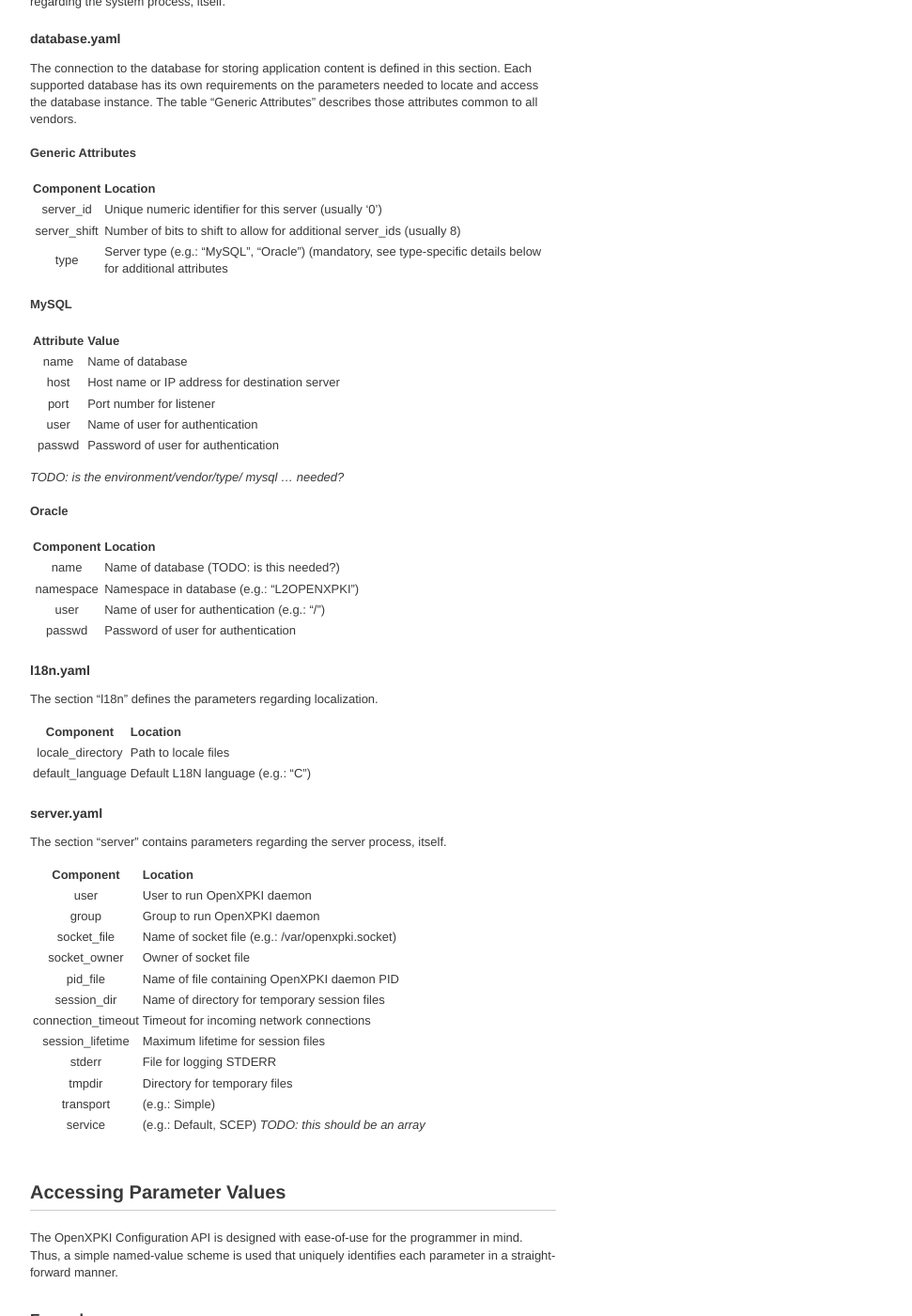
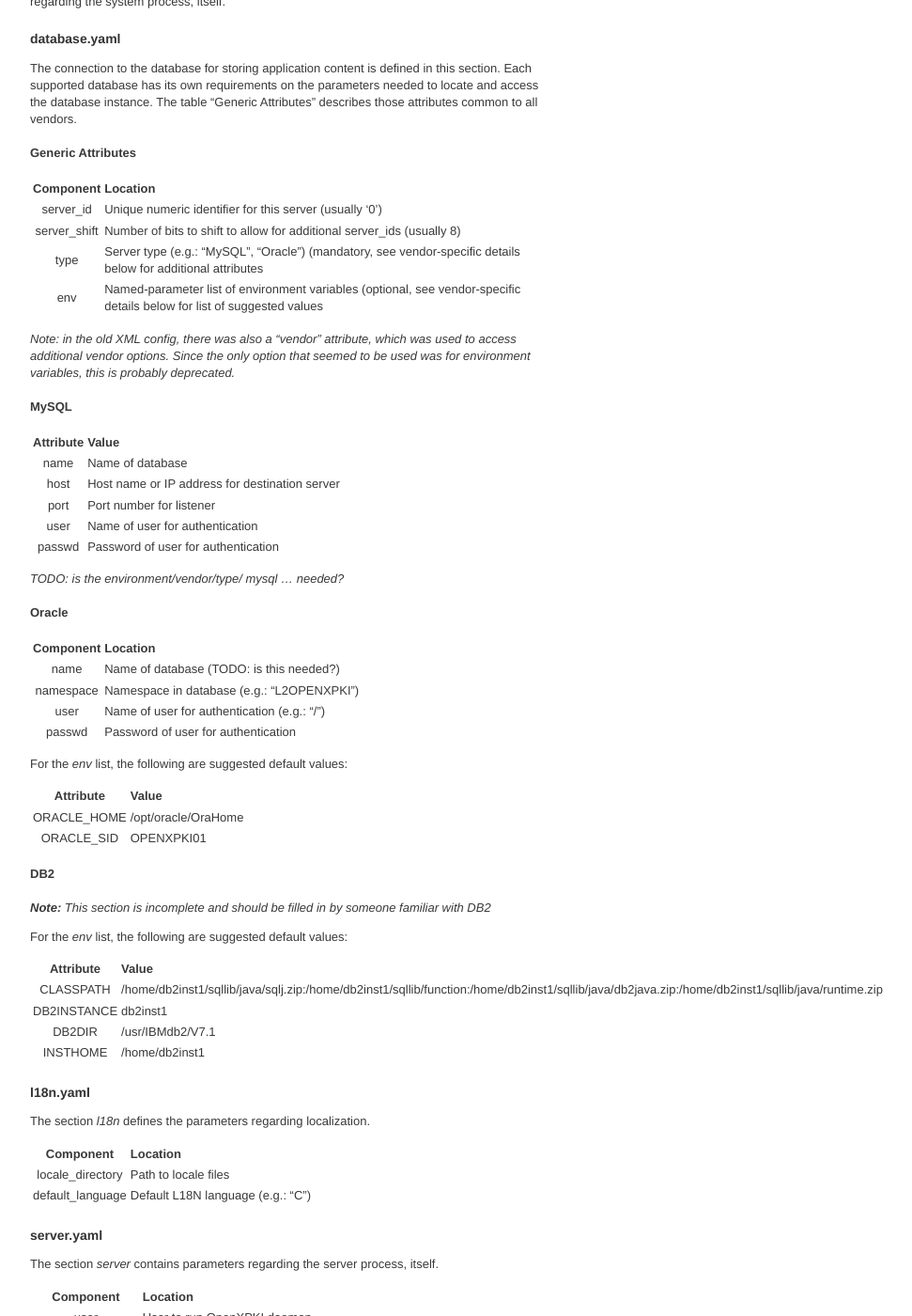
Before and after one commit to mrscotty/openxpki-website, a Jekyll site: the page built from _posts/2011-09-02-config-intro.markdown, in a window 1280 px wide and 1400 px high, scrolled down 2223 px. Shown: the whole window at 94% size, without its empty margins (148-1119 px from the left). Built offline with Jekyll 4.4.1, drawn with Linux system fonts in a browser that asks for light colours.

Commit message:
rename post from .mkd to .markdown
The .markdown suffix should probably always be used, but thats just
my opinion.

```diff
--- a/_posts/2011-09-02-config-intro.mkd
+++ b/_posts/2011-09-02-config-intro.markdown
@@ -92,7 +92,12 @@ The connection to the database for storing application content is defined in thi
 |:---------:|:----------------------------------------------|
 | server\_id | Unique numeric identifier for this server (usually ‘0’) |
 | server\_shift | Number of bits to shift to allow for additional server\_ids (usually 8) |
-| type      | Server type (e.g.: “MySQL”, “Oracle”) (mandatory, see type-specific details below for additional attributes |
+| type      | Server type (e.g.: “MySQL”, “Oracle”) (mandatory, see vendor-specific details below for additional attributes |
+| env      | Named-parameter list of environment variables (optional, see vendor-specific details below for list of suggested values |
+
+*Note: in the old XML config, there was also a "vendor" attribute, which
+was used to access additional vendor options. Since the only option that
+seemed to be used was for environment variables, this is probably deprecated.*
 
 #### MySQL ####
 
@@ -115,9 +120,30 @@ The connection to the database for storing application content is defined in thi
 | user      | Name of user for authentication (e.g.: “/”)       |
 | passwd    | Password of user for authentication               |
 
+For the *env* list, the following are suggested default values:
+
+| Attribute    | Value                                          |
+|:------------:|:-----------------------------------------------|
+| ORACLE\_HOME | /opt/oracle/OraHome                            |
+| ORACLE\_SID  | OPENXPKI01                                     |
+
+#### DB2 ####
+
+***Note:*** *This section is incomplete and should be filled in by
+someone familiar with DB2*
+
+For the *env* list, the following are suggested default values:
+
+| Attribute   | Value                                               |
+|:-----------:|:----------------------------------------------------|
+| CLASSPATH   |    /home/db2inst1/sqllib/java/sqlj.zip:/home/db2inst1/sqllib/function:/home/db2inst1/sqllib/java/db2java.zip:/home/db2inst1/sqllib/java/runtime.zip |
+| DB2INSTANCE |  db2inst1                                           |
+| DB2DIR      |       /usr/IBMdb2/V7.1                              |
+| INSTHOME    |     /home/db2inst1                                  |
+
 ### l18n.yaml ###
 
-The section “l18n” defines the parameters regarding localization.
+The section *l18n* defines the parameters regarding localization.
 
 | Component | Location                                          |
 |:---------:|:--------------------------------------------------|
@@ -126,7 +152,7 @@ The section “l18n” defines the parameters regarding localization.
 
 ### server.yaml ###
 
-The section “server” contains parameters regarding the server process, itself.
+The section *server* contains parameters regarding the server process, itself.
 
 | Component | Location                                          |
 |:---------:|:--------------------------------------------------|
```
